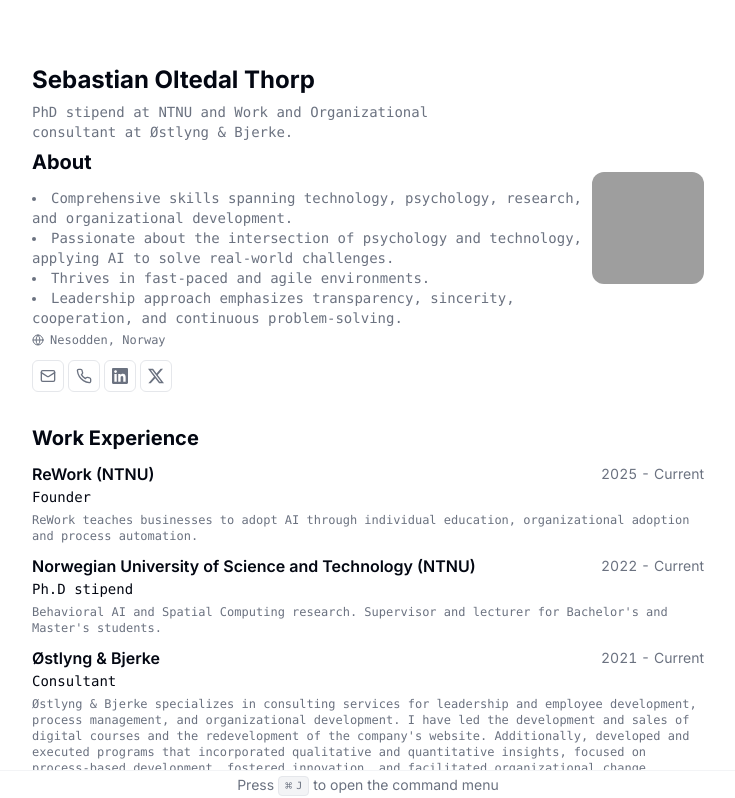
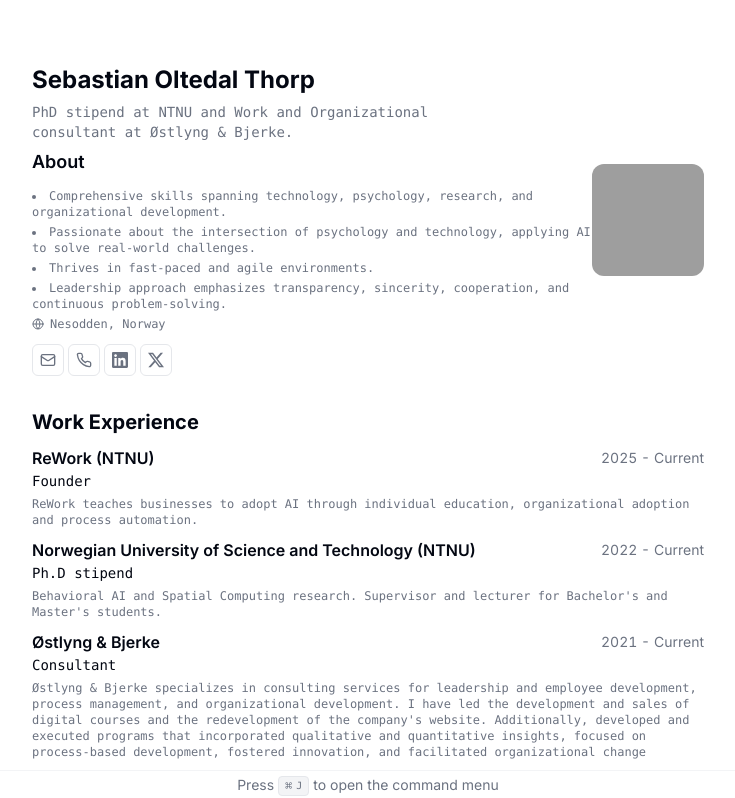
Before and after one commit to BlameMe9/Oslomet3, a Next.js app: page / in a window 1280 px wide. Shown: the top 798 px of the page, without its empty margins (272-1007 px from the left). Built offline with nearby package versions, Linux system fonts and the light colour scheme; grey boxes are pictures that could not be loaded.

Commit message:
Update page.tsx

```diff
--- a/src/app/page.tsx
+++ b/src/app/page.tsx
@@ -19,10 +19,9 @@
               {RESUME_DATA.about}
             </p>
 
-            {/* Render summary as a bullet list */}
 <Section>
-              <h2 className="text-xl font-bold">About</h2>
-              <ul className="list-disc list-inside text-pretty font-mono text-sm text-muted-foreground">
+  <h2 className="text-lg font-semibold">About</h2>
+  <ul className="list-disc list-inside text-pretty font-mono text-xs text-muted-foreground space-y-1">
     {RESUME_DATA.summary.map((point, index) => (
       <li key={index}>{point}</li>
     ))}
```
Lines whose indentation alone changed are shown as unchanged.
